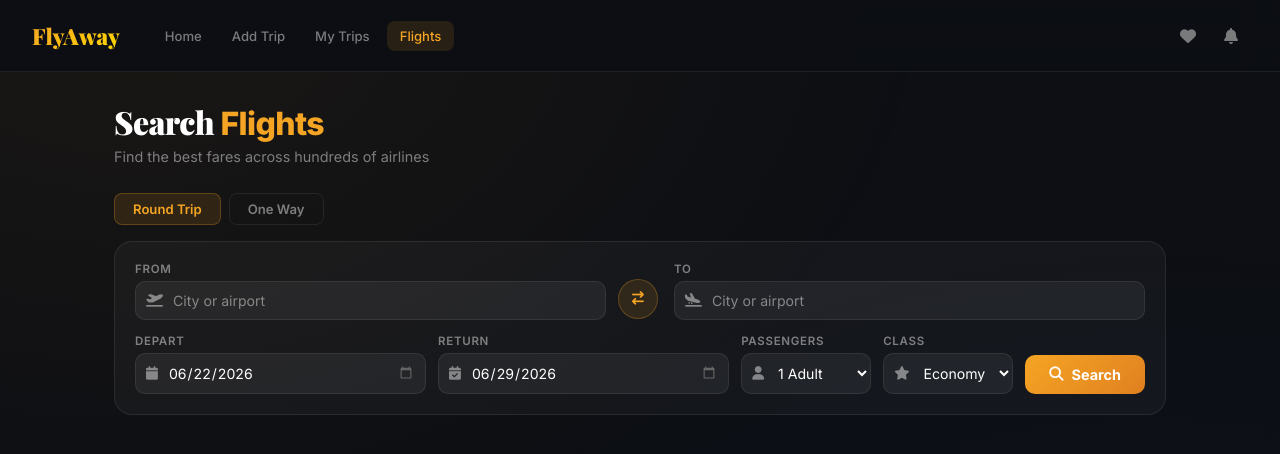
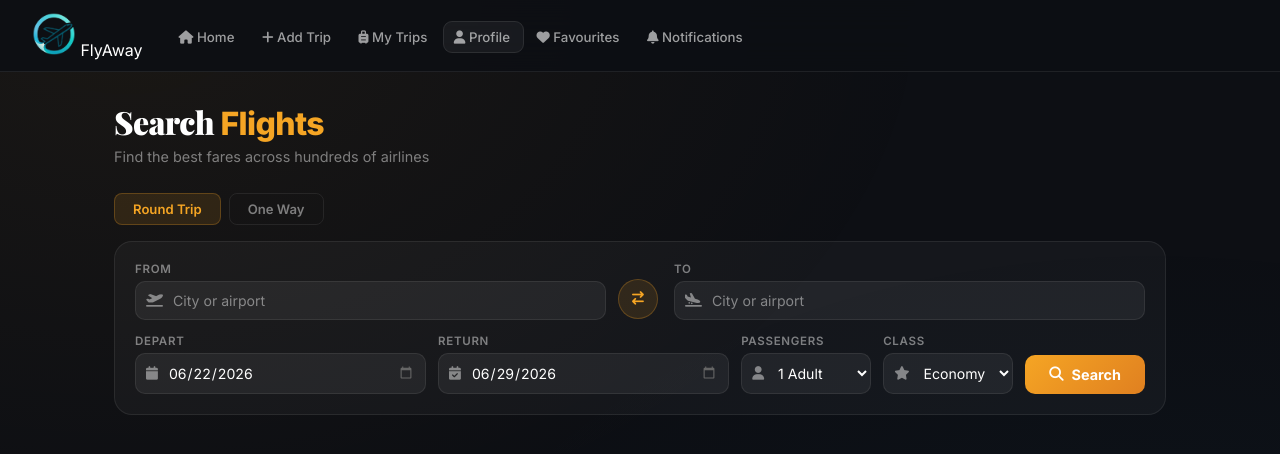
Before and after one commit to JYI18/Smart_Travel_Planner, a website: page public/flight.html in a window 1280 px wide. Drawn offline with nearby package versions, Linux system fonts and the light colour scheme.

Commit message:
flight ui chnages

```diff
--- a/public/flight.html
+++ b/public/flight.html
@@ -7,6 +7,13 @@
 
 <link href="https://fonts.googleapis.com/css2?family=Playfair+Display:wght@700;900&family=Inter:wght@300;400;500;600;700;800&display=swap" rel="stylesheet">
 <link rel="stylesheet" href="https://cdnjs.cloudflare.com/ajax/libs/font-awesome/6.5.2/css/all.min.css"/>
+
+<script>
+fetch("/components/topNavBar.html")
+  .then(r => r.text())
+  .then(d => { document.getElementById("topnavbar").innerHTML = d; })
+  .catch(e => { console.error("Navbar failed to load:", e); });
+</script>
 
 <style>
 *{margin:0;padding:0;box-sizing:border-box;font-family:'Inter',sans-serif;}
@@ -33,32 +40,89 @@ body::before {
     radial-gradient(ellipse at 90% 100%, rgba(30,140,200,.05), transparent 50%);
 }
 
-/* ── NAV ── */
-.topnav {
-  position:fixed; top:0; left:0; right:0; z-index:200;
-  background:rgba(13,15,20,.92); backdrop-filter:blur(16px);
-  border-bottom:1px solid var(--border);
-  height:72px; display:flex; align-items:center; padding:0 32px; gap:32px;
+/* ── NAV OVERRIDES (force shared topNavBar.html to match this page's design) ── */
+#topnavbar nav,
+#topnavbar .topnav,
+#topnavbar header {
+  position:fixed !important; top:0 !important; left:0 !important; right:0 !important;
+  z-index:200 !important;
+  background:rgba(13,15,20,.95) !important;
+  backdrop-filter:blur(16px) !important;
+  border-bottom:1px solid rgba(255,255,255,.08) !important;
+  height:72px !important;
+  display:flex !important; align-items:center !important;
+  padding:0 32px !important; gap:24px !important;
+  box-shadow:none !important;
 }
-.nav-logo {
-  font-family:'Playfair Display',serif; font-size:1.4rem; font-weight:900;
-  background:linear-gradient(135deg,#F5A524,#FFD700);
-  -webkit-background-clip:text; -webkit-text-fill-color:transparent;
-  text-decoration:none; flex-shrink:0;
+
+/* Logo image — constrain it */
+#topnavbar img {
+  height:44px !important; width:auto !important;
+  object-fit:contain !important;
 }
-.nav-links {display:flex; gap:4px; flex:1;}
-.nav-link {
-  color:var(--text-dim); text-decoration:none; font-size:.82rem; font-weight:500;
-  padding:7px 13px; border-radius:8px; transition:.15s;
+
+/* Logo text */
+#topnavbar .nav-logo,
+#topnavbar .logo,
+#topnavbar [class*="logo"] {
+  font-family:'Playfair Display',serif !important;
+  font-size:1.3rem !important; font-weight:900 !important;
+  background:linear-gradient(135deg,#F5A524,#FFD700) !important;
+  -webkit-background-clip:text !important; -webkit-text-fill-color:transparent !important;
+  text-decoration:none !important;
 }
-.nav-link:hover {background:var(--surface-hover); color:#fff;}
-.nav-link.active {color:var(--gold); background:var(--gold-dim);}
-.nav-right {display:flex; gap:8px; margin-left:auto;}
-.nav-icon-btn {
-  color:var(--text-dim); padding:8px 10px; border-radius:8px;
-  text-decoration:none; transition:.15s;
+
+/* All nav links */
+#topnavbar a {
+  color:rgba(255,255,255,.6) !important;
+  text-decoration:none !important;
+  font-size:.83rem !important; font-weight:500 !important;
+  padding:6px 12px !important; border-radius:8px !important;
+  transition:.15s !important;
+  -webkit-text-fill-color:rgba(255,255,255,.6) !important;
 }
-.nav-icon-btn:hover {background:var(--surface-hover); color:#fff;}
+#topnavbar a:hover {
+  background:rgba(255,255,255,.07) !important;
+  color:#fff !important;
+  -webkit-text-fill-color:#fff !important;
+}
+
+/* Active link */
+#topnavbar a.active,
+#topnavbar a[href*="flight"] {
+  color:#F5A524 !important;
+  background:rgba(245,165,36,.1) !important;
+  -webkit-text-fill-color:#F5A524 !important;
+}
+
+/* Nav links container */
+#topnavbar ul,
+#topnavbar .nav-links {
+  display:flex !important; align-items:center !important;
+  gap:4px !important; list-style:none !important;
+  padding:0 !important; margin:0 !important; flex:1 !important;
+}
+#topnavbar li { list-style:none !important; }
+
+/* Icon buttons (heart, bell, profile) */
+#topnavbar .nav-icon-btn,
+#topnavbar a[href*="profile"],
+#topnavbar a[href*="notification"],
+#topnavbar a[href*="favour"] {
+  background:rgba(255,255,255,.05) !important;
+  border:1px solid rgba(255,255,255,.09) !important;
+  border-radius:9px !important;
+  padding:7px 10px !important;
+  color:rgba(255,255,255,.6) !important;
+  -webkit-text-fill-color:rgba(255,255,255,.6) !important;
+}
+#topnavbar a[href*="profile"]:hover,
+#topnavbar a[href*="notification"]:hover,
+#topnavbar a[href*="favour"]:hover {
+  background:rgba(255,255,255,.1) !important;
+  color:#fff !important;
+  -webkit-text-fill-color:#fff !important;
+}
 
 /* ── LAYOUT ── */
 .container {max-width:1100px; margin:100px auto 80px; padding:0 24px;}
@@ -323,20 +387,8 @@ body::before {
 </head>
 <body>
 
-<!-- NAV -->
-<nav class="topnav">
-  <a class="nav-logo" href="/index.html">FlyAway</a>
-  <div class="nav-links">
-    <a class="nav-link" href="/index.html">Home</a>
-    <a class="nav-link" href="/PlanNewTrip.html">Add Trip</a>
-    <a class="nav-link" href="/itenary.html">My Trips</a>
-    <a class="nav-link active" href="/flight.html">Flights</a>
-  </div>
-  <div class="nav-right">
-    <a class="nav-icon-btn" href="#"><i class="fa fa-heart"></i></a>
-    <a class="nav-icon-btn" href="#"><i class="fa fa-bell"></i></a>
-  </div>
-</nav>
+<!-- NAV (shared component) -->
+<div id="topnavbar"></div>
 
 <div class="container">
 
```
Also changed, not shown: routes/room.js (deleted, +0 -26 lines).
